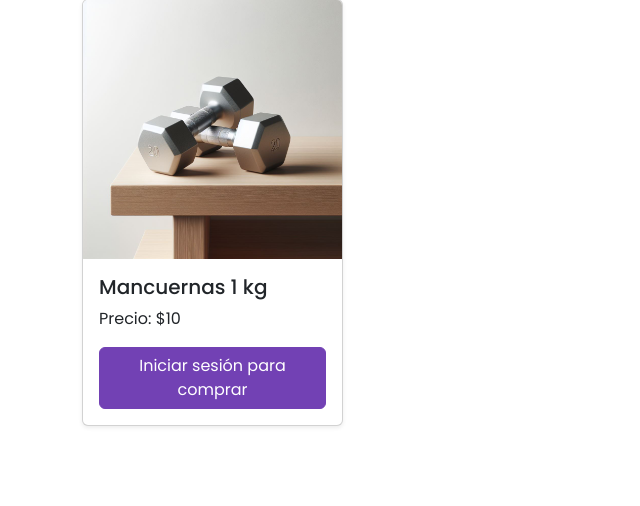
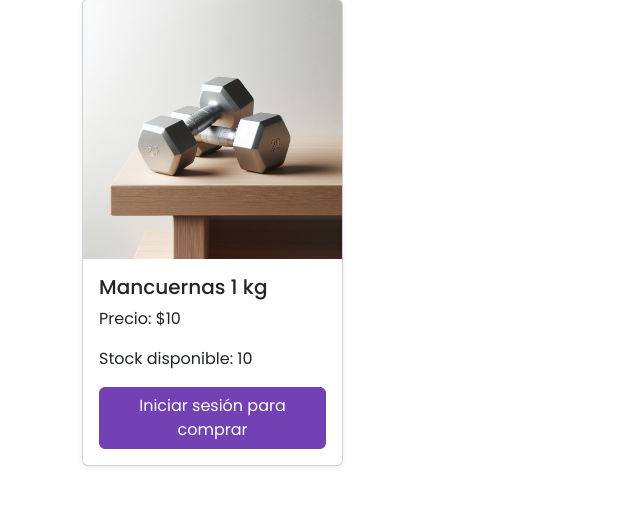
Before and after one commit to matiasdiaz1/gymbros, a Django app: page / in a window 1280 px wide. Shown: the part 259-765 px from the top of the page, without its empty margins (0-640 px from the left). Run offline with Django 5.2, Linux system fonts and the light colour scheme; tables that the repository leaves empty hold one stand-in row (values such as "Sample post"); some libraries are stand-ins or nearby versions.

Commit message:
se visualiza el stock en index

```diff
--- a/gymapp/templates/gymapp/index.html
+++ b/gymapp/templates/gymapp/index.html
@@ -15,6 +15,7 @@
                     <div class="card-body d-flex flex-column">
                         <h5 class="card-title">Mancuernas {{ mancuerna.peso }} kg</h5>
                         <p class="card-text">Precio: ${{ mancuerna.precio }}</p>
+                        <p class="card-text">Stock disponible: {{ mancuerna.stock }}</p>
                         <div class="mt-auto">
                             {% if mancuerna.stock > 0 %}
                                 {% if user.is_authenticated %}
```
